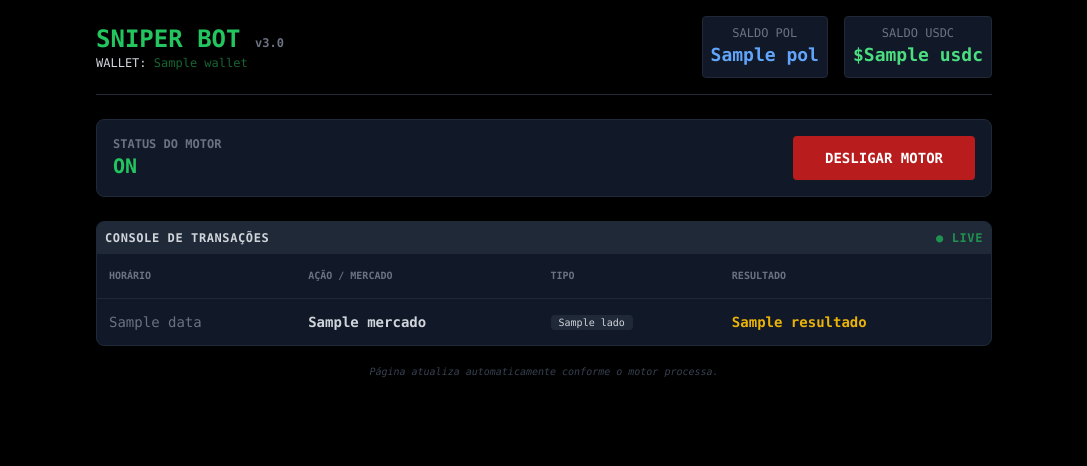
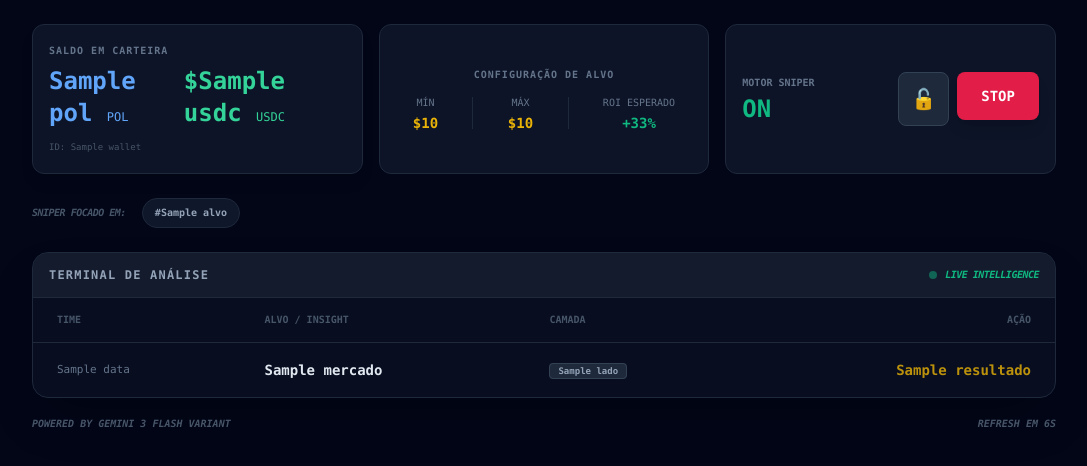
Before and after one commit to klebmatrix/guardion, a FastAPI app: template templates/dashboard.html in a window 1280 px wide. Shown: the top 466 px of the page, without its empty margins (96-1183 px from the left). Run offline with FastAPI, Linux system fonts and the light colour scheme; the template is opened without the code that fills it: most values are stand-ins (such as "Sample title", 1, 10 or a date in 2020); some libraries are stand-ins or nearby versions.

Commit message:
Correção final: Botão toggle e estabilidade

```diff
--- a/templates/dashboard.html
+++ b/templates/dashboard.html
@@ -3,68 +3,112 @@
 <head>
     <meta charset="UTF-8">
     <meta name="viewport" content="width=device-width, initial-scale=1.0">
-    <title>Painel Sniper Polymarket</title>
+    <title>Sniper Intelligence v4</title>
     <script src="https://cdn.tailwindcss.com"></script>
+    <style>
+        @keyframes pulse-green { 0% { opacity: 1; } 50% { opacity: 0.4; } 100% { opacity: 1; } }
+        .live-indicator { animation: pulse-green 2s infinite; }
+        .bg-glass { background: rgba(15, 23, 42, 0.9); backdrop-filter: blur(10px); }
+    </style>
 </head>
-<body class="bg-black text-gray-300 font-mono text-sm p-4">
-    <div class="max-w-4xl mx-auto">
-        <div class="flex flex-col md:flex-row justify-between items-center mb-6 border-b border-gray-800 pb-4">
-            <div>
-                <h1 class="text-2xl font-bold text-green-500">SNIPER BOT <span class="text-xs text-gray-500">v3.0</span></h1>
-                <p class="text-xs">WALLET: <span class="text-green-800">{{ wallet }}</span></p>
+<body class="bg-slate-950 text-slate-300 font-mono text-sm p-2 md:p-6">
+    <div class="max-w-5xl mx-auto">
+
+        <div class="grid grid-cols-1 md:grid-cols-3 gap-4 mb-6">
+            <div class="bg-glass border border-slate-800 p-4 rounded-xl shadow-lg">
+                <p class="text-[10px] text-slate-500 uppercase font-bold tracking-widest">Saldo em Carteira</p>
+                <div class="flex items-end justify-between mt-1">
+                    <span class="text-2xl font-black text-blue-400">{{ pol }} <span class="text-xs font-normal">POL</span></span>
+                    <span class="text-2xl font-black text-emerald-400">${{ usdc }} <span class="text-xs font-normal">USDC</span></span>
                 </div>
-            <div class="mt-4 md:mt-0 flex gap-4 text-center">
-                <div class="bg-gray-900 p-2 rounded border border-gray-800 min-w-[100px]">
-                    <p class="text-xs text-gray-500 uppercase">Saldo POL</p>
-                    <p class="text-lg font-bold text-blue-400">{{ pol }}</p>
+                <p class="text-[9px] text-slate-600 mt-2 break-all">ID: {{ wallet }}</p>
             </div>
-                <div class="bg-gray-900 p-2 rounded border border-gray-800 min-w-[100px]">
-                    <p class="text-xs text-gray-500 uppercase">Saldo USDC</p>
-                    <p class="text-lg font-bold text-green-400">${{ usdc }}</p>
+
+            <div class="bg-glass border border-slate-800 p-4 rounded-xl flex flex-col justify-center">
+                <p class="text-[10px] text-slate-500 uppercase font-bold tracking-widest mb-2 text-center">Configuração de Alvo</p>
+                <div class="flex justify-around items-center">
+                    <div class="text-center">
+                        <span class="block text-[10px] text-slate-500">MÍN</span>
+                        <span class="text-yellow-500 font-bold">${{ bot.min_price }}</span>
+                    </div>
+                    <div class="h-8 w-[1px] bg-slate-800"></div>
+                    <div class="text-center">
+                        <span class="block text-[10px] text-slate-500">MÁX</span>
+                        <span class="text-yellow-500 font-bold">${{ bot.max_price }}</span>
+                    </div>
+                    <div class="h-8 w-[1px] bg-slate-800"></div>
+                    <div class="text-center">
+                        <span class="block text-[10px] text-slate-500">ROI ESPERADO</span>
+                        <span class="text-emerald-500 font-bold">+33%</span>
                     </div>
                 </div>
             </div>
 
-        <div class="bg-gray-900 border border-gray-800 p-4 rounded-lg mb-6 flex items-center justify-between">
-            <div class="flex items-center gap-4">
+            <div class="bg-glass border border-slate-800 p-4 rounded-xl flex items-center justify-between">
                 <div class="flex flex-col">
-                    <span class="text-xs text-gray-500 uppercase font-bold">Status do Motor</span>
-                    <span class="text-xl font-black {% if bot.status == 'ON' %}text-green-500{% else %}text-red-500{% endif %}">
+                    <span class="text-[10px] text-slate-500 uppercase font-bold">Motor Sniper</span>
+                    <span class="text-2xl font-black {% if bot.status == 'ON' %}text-emerald-500{% else %}text-rose-500{% endif %}">
                         {{ bot.status }}
                     </span>
                 </div>
-            </div>
+                <div class="flex gap-2">
+                    <form action="/destravar" method="post">
+                        <button type="submit" title="Autorizar Gasto de USDC" class="bg-slate-800 hover:bg-slate-700 p-3 rounded-lg border border-slate-700 transition-all text-xl">
+                            🔓
+                        </button>
+                    </form>
                     <form action="/toggle_bot" method="post">
                         <input type="hidden" name="status" value="{% if bot.status == 'ON' %}OFF{% else %}ON{% endif %}">
-                <button type="submit" class="px-8 py-3 rounded font-bold transition-all {% if bot.status == 'ON' %}bg-red-700 hover:bg-red-600 text-white{% else %}bg-green-700 hover:bg-green-600 text-black{% endif %}">
-                    {% if bot.status == 'ON' %}DESLIGAR MOTOR{% else %}INICIAR MOTOR{% endif %}
+                        <button type="submit" class="h-12 px-6 rounded-lg font-black transition-all shadow-lg {% if bot.status == 'ON' %}bg-rose-600 hover:bg-rose-500 text-white{% else %}bg-emerald-600 hover:bg-emerald-500 text-slate-950{% endif %}">
+                            {% if bot.status == 'ON' %}STOP{% else %}START{% endif %}
                         </button>
                     </form>
                 </div>
+            </div>
+        </div>
 
-        <div class="bg-gray-900 border border-gray-800 rounded-lg overflow-hidden">
-            <div class="bg-gray-800 p-2 text-xs font-bold uppercase tracking-wider flex justify-between">
-                <span>Console de Transações</span>
-                <span class="text-green-500 animate-pulse">● LIVE</span>
+        <div class="mb-6 flex flex-wrap gap-2">
+            <span class="text-[10px] text-slate-600 font-bold self-center mr-2 uppercase tracking-tighter italic">Sniper focado em:</span>
+            {% for alvo in bot.alvos %}
+            <span class="bg-slate-900 border border-slate-800 px-3 py-1 rounded-full text-[10px] font-bold text-slate-400">#{{ alvo }}</span>
+            {% endfor %}
         </div>
+
+        <div class="bg-slate-900/50 border border-slate-800 rounded-2xl shadow-2xl overflow-hidden">
+            <div class="bg-slate-800/50 px-4 py-3 border-b border-slate-800 flex justify-between items-center">
+                <h3 class="text-xs font-black uppercase tracking-widest text-slate-400">Terminal de Análise</h3>
+                <div class="flex items-center gap-2">
+                    <span class="w-2 h-2 bg-emerald-500 rounded-full live-indicator"></span>
+                    <span class="text-[10px] font-bold text-emerald-500 uppercase tracking-tighter italic">Live Intelligence</span>
+                </div>
+            </div>
+
             <div class="overflow-x-auto">
                 <table class="w-full text-left">
-                    <thead class="text-[10px] text-gray-500 uppercase border-b border-gray-800">
-                        <tr>
-                            <th class="p-3">Horário</th>
-                            <th class="p-3">Ação / Mercado</th>
-                            <th class="p-3">Tipo</th>
-                            <th class="p-3">Resultado</th>
+                    <thead>
+                        <tr class="text-[10px] text-slate-600 uppercase border-b border-slate-800">
+                            <th class="px-6 py-3 font-black">Time</th>
+                            <th class="px-6 py-3 font-black">Alvo / Insight</th>
+                            <th class="px-6 py-3 font-black">Camada</th>
+                            <th class="px-6 py-3 font-black text-right">Ação</th>
                         </tr>
                     </thead>
-                    <tbody class="divide-y divide-gray-800">
+                    <tbody class="divide-y divide-slate-800">
                         {% for log in historico %}
-                        <tr class="hover:bg-black transition-colors">
-                            <td class="p-3 text-gray-500">{{ log.data }}</td>
-                            <td class="p-3 font-bold">{{ log.mercado }}</td>
-                            <td class="p-3"><span class="bg-gray-800 px-2 py-0.5 rounded text-[10px]">{{ log.lado }}</span></td>
-                            <td class="p-3 font-bold {% if log.resultado == 'SUCESSO ✅' or log.resultado == 'SALDO SAIU 🔥' %}text-green-500{% elif log.resultado == 'FALHA' or log.resultado == 'ERRO' %}text-red-500{% else %}text-yellow-500{% endif %}">
+                        <tr class="hover:bg-slate-800/30 transition-all group">
+                            <td class="px-6 py-4 text-slate-500 text-[11px]">{{ log.data }}</td>
+                            <td class="px-6 py-4">
+                                <div class="font-bold text-slate-200 group-hover:text-white transition-all">{{ log.mercado }}</div>
+                            </td>
+                            <td class="px-6 py-4">
+                                <span class="bg-slate-800 text-slate-400 px-2 py-0.5 rounded border border-slate-700 text-[9px] font-bold">
+                                    {{ log.lado }}
+                                </span>
+                            </td>
+                            <td class="px-6 py-4 text-right font-black">
+                                <span class="{% if log.resultado == 'FILÉ MIGNON' or log.resultado == 'COMPRADO' or log.resultado == 'SUCESSO ✅' %}text-emerald-400{% elif 'ERRO' in log.resultado or 'FALHA' in log.resultado %}text-rose-500{% else %}text-yellow-500/80{% endif %}">
                                     {{ log.resultado }}
+                                </span>
                             </td>
                         </tr>
                         {% endfor %}
@@ -72,11 +116,20 @@
                 </table>
             </div>
         </div>
-        <p class="text-[10px] text-center mt-4 text-gray-700 italic">Página atualiza automaticamente conforme o motor processa.</p>
+
+        <div class="mt-4 flex justify-between items-center text-[10px] text-slate-600 font-bold uppercase italic">
+            <span>Powered by Gemini 3 Flash Variant</span>
+            <span id="next-refresh">Refresh em 12s</span>
         </div>
+    </div>
+
     <script>
-        // Auto-refresh a cada 15 segundos para acompanhar os logs
-        setTimeout(() => { location.reload(); }, 15000);
+        let count = 12;
+        setInterval(() => {
+            count--;
+            if(count <= 0) location.reload();
+            document.getElementById('next-refresh').innerText = `Refresh em ${count}s`;
+        }, 1000);
     </script>
 </body>
 </html>
```
Lines whose indentation alone changed are shown as unchanged.
